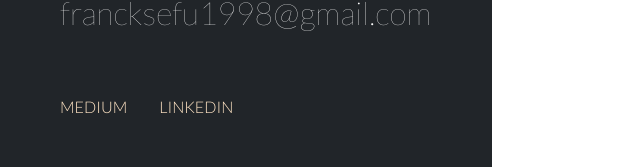
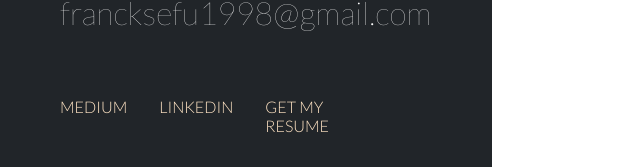
Before and after one commit to francksefu/franck-portfolio, a React (Vite) app: page /contact in a window 1280 px wide. Shown: the part 785-952 px from the top of the page, without its empty margins (0-640 px from the left). Built offline with nearby package versions, Linux system fonts and the light colour scheme.

Commit message:
Add resume

```diff
--- a/src/components/foots/Project.jsx
+++ b/src/components/foots/Project.jsx
@@ -38,7 +38,6 @@ const Project = () => {
         <div className="row">
           <div className="col-md-6 header text-white">
           <motion.div
-            className=""
             variants={boxVariant}
             initial="hidden"
             animate="visible"
@@ -81,6 +80,7 @@ const Project = () => {
             </div>
             <div className="flex-grid-link justify-content-center">
               <a href={projet.gitUrl.frontEnd} target='_blank' className='btn btn-dark m-3'>View code</a>
+              {projet.gitUrl.backEnd == '' ? null : (<a href={projet.gitUrl.backEnd} target='_blank' className='btn btn-dark m-3'>view backend code</a>)}
               <a href={projet.productionUrl} target='_blank' className='btn btn-dark m-3'>Live preview</a>
               {projet.videoUrl == '' ? null : (<a href={projet.videoUrl} target='_blank' className='btn btn-dark m-3'>Video link</a>)}
             </div>
--- a/src/components/homes/Foot.jsx
+++ b/src/components/homes/Foot.jsx
@@ -1,6 +1,7 @@
 import { motion, useAnimation } from "framer-motion";
 import { useInView } from "react-intersection-observer";
 import { useEffect } from "react";
+import resume from '../../../public/resume.pdf';
 
 const boxVariant = {
   visible: { opacity: 1, scale: 1, transition: { duration: 1 } },
@@ -34,6 +35,7 @@ const Foot = () => {
           <div className="d-flex mt-3 p-3">
             <a href="https://medium.com/@francksefu1998" className="link_a" target="_blank"><h6 className="p-3 beige">MEDIUM</h6></a>
             <a href="https://www.linkedin.com/in/franck-sefu/" className="link_a" target="_blank"><h6 className="p-3 beige">LINKEDIN</h6></a>
+            <a href={resume} className="link_a" target="_blank"><h6 className="p-3 beige">GET MY RESUME</h6></a>
           </div>
         </div>
 
```
Also changed, not shown: 1 other file (tests, documents, lock files or other folders).
